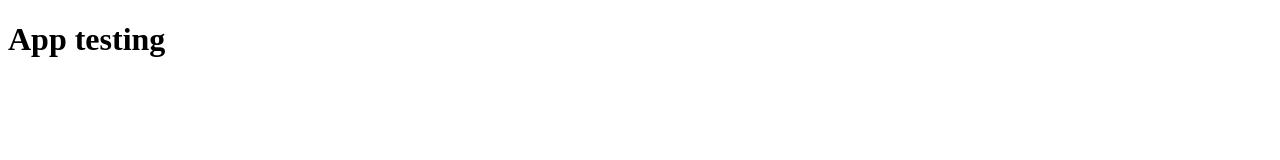
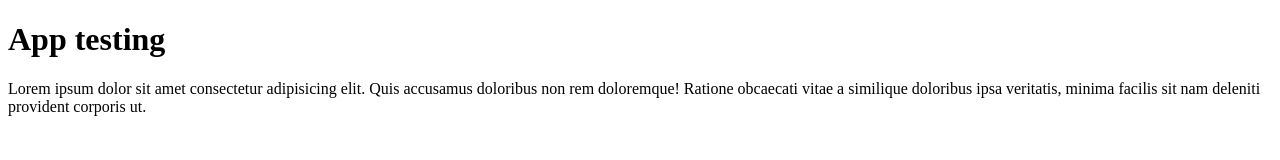
Before and after one commit to Vinaykumarenugurthi/Testing, a plain HTML site: page app.html in a window 1280 px wide. Drawn offline with Linux system fonts and the light colour scheme.

Commit message:
Added para in app file

```diff
--- a/app.html
+++ b/app.html
@@ -7,5 +7,6 @@
 </head>
 <body>
     <h1>App testing</h1>
+    <p>Lorem ipsum dolor sit amet consectetur adipisicing elit. Quis accusamus doloribus non rem doloremque! Ratione obcaecati vitae a similique doloribus ipsa veritatis, minima facilis sit nam deleniti provident corporis ut.</p>
 </body>
 </html>
```
